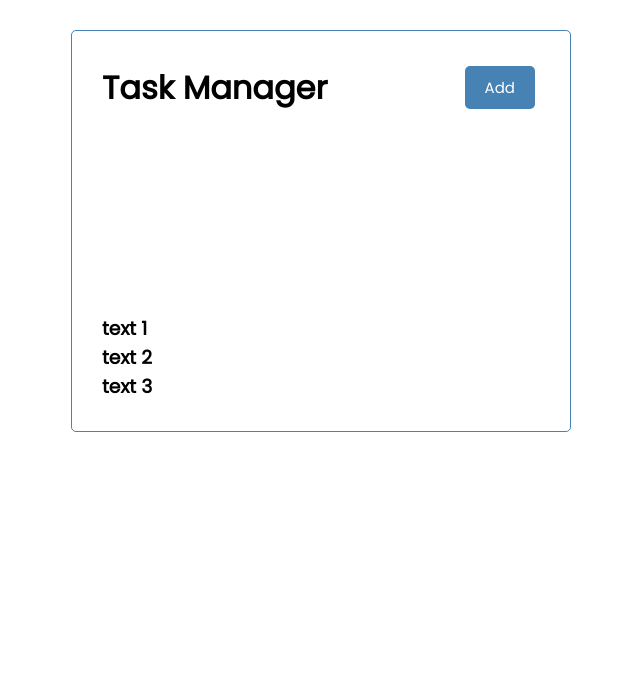
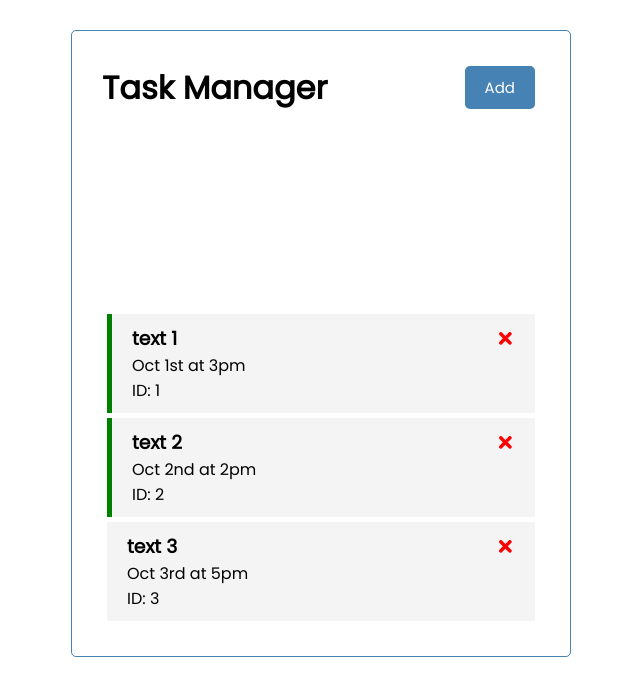
Before and after one commit to NDCsGitHub/TaskTracker-React, a React (Create React App) app: page / in a window 1280 px wide. Shown: the top 696 px of the page, without its empty margins (319-959 px from the left). Built offline with nearby package versions, Linux system fonts and the light colour scheme.

Commit message:
add component events for delete task, toggle reminder

```diff
--- a/package.json
+++ b/package.json
@@ -8,6 +8,7 @@
     "@testing-library/user-event": "^12.8.3",
     "react": "^17.0.2",
     "react-dom": "^17.0.2",
+    "react-icons": "^4.3.1",
     "react-scripts": "4.0.3",
     "web-vitals": "^1.1.2"
   },
--- a/src/App.js
+++ b/src/App.js
@@ -25,13 +25,32 @@ function App() {
             reminder: false,
         },
     ]
+)
 
-)
+// delete task
+function deleteTask(id){
+  setTasks(
+    taskArray.filter(item  => item.id !== id)
+  )
+}
+
+// double click for reminder
+function toggleReminder(id){
+  setTasks(
+    taskArray.map((item) =>
+      item.id === id ? {...item, reminder: !item.reminder} : item
+    )
+  )
+}
 
   return (
     <div className="container">
      <Header />
-     <Tasks taskArrayProp={taskArray} />
+     {taskArray.length > 0  ?
+     (<Tasks taskArrayProp={taskArray} onDeleteTask={deleteTask} onToggleReminder={toggleReminder} />)
+     :
+     ("Not Task")}
+
     </div>
   );
 }
--- /dev/null
+++ b/src/components/Task.js
@@ -0,0 +1,42 @@
+import { FaTimes} from 'react-icons/fa'
+
+function Task({taskProp, onDeleteTask, onToggleReminder}) {
+
+
+    function  toggleUI(){
+        if(taskProp.reminder === true){
+            return 'reminder'
+        }else{
+            return ''
+        }
+    }
+
+
+    // `task ${taskProp.reminder ? 'reminder':''}`
+
+    return (
+        <div
+
+        className={`task ${toggleUI()}`}
+
+        onDoubleClick={() => onToggleReminder(taskProp.id)}>
+
+
+         <h3>
+             {taskProp.text}
+             <FaTimes
+             className="deleteButton"
+             style={{color:  'red', cursor: 'pointer'}}
+             onClick={ () =>  onDeleteTask(taskProp.id)} />
+        </h3>
+
+         <p>{taskProp.day}</p>
+
+         <p>ID: {taskProp.id}</p>
+
+
+        </div>
+    )
+}
+
+export default Task
--- a/src/components/Tasks.js
+++ b/src/components/Tasks.js
@@ -1,13 +1,13 @@
+import Task from './Task.js'
 
 
-
-function Tasks({taskArrayProp}) {
+function Tasks({taskArrayProp, onDeleteTask, onToggleReminder}) {
 
     return (
         <div>
 
-           {taskArrayProp.map(task =>
-               <h3  key={task.id}>{task.text}</h3>
+           {taskArrayProp.map(item =>
+               <Task  key={item.id}  taskProp={item} onDeleteTask={onDeleteTask} onToggleReminder={onToggleReminder} />
            )}
 
         </div>
--- a/src/index.css
+++ b/src/index.css
@@ -110,3 +110,8 @@ footer {
   margin-top: 30px;
   text-align: center;
 }
+
+
+.deleteButton:hover{
+ scale: 1.3;
+}
```
Also changed, not shown: 1 other file (tests, documents, lock files or other folders).
